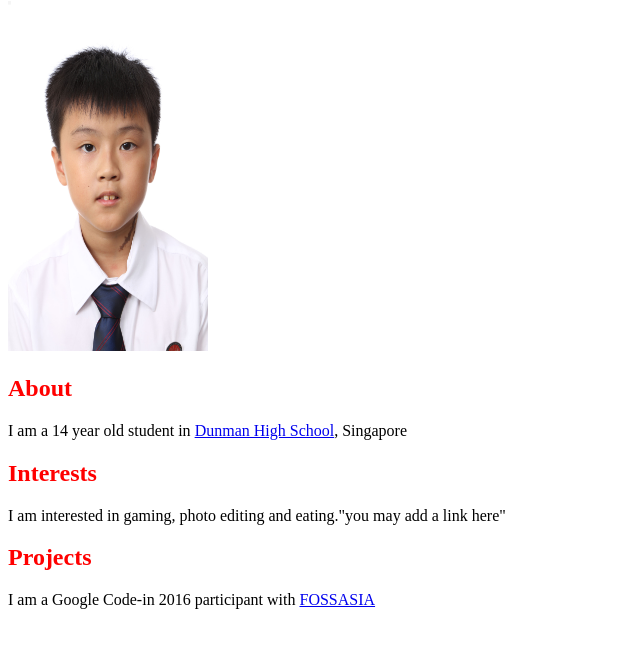
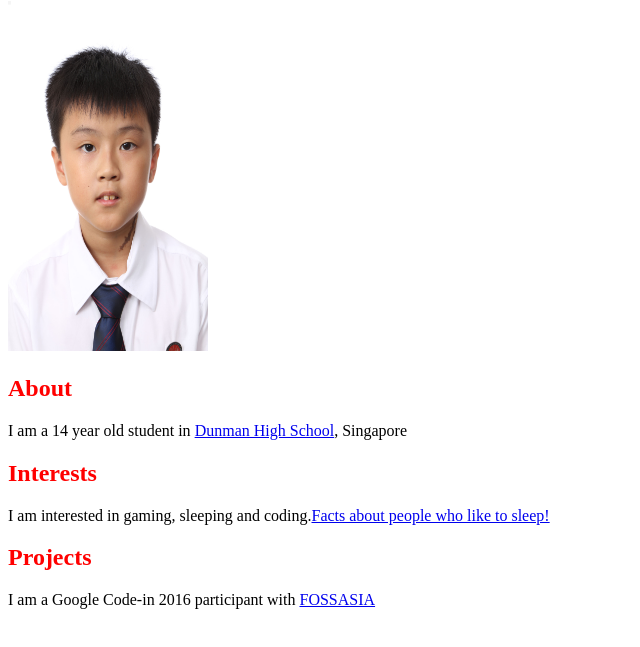
Before and after one commit to SunnyMeat/SunnyMeat.github.io, a plain HTML site: page index.html in a window 1280 px wide. Shown: the part 79-726 px from the top of the page, without its empty margins (0-640 px from the left). Drawn offline with Linux system fonts and the light colour scheme.

Commit message:
Update index.html

```diff
--- a/index.html
+++ b/index.html
@@ -11,7 +11,7 @@
     <h2>About</h2>
     <p>I am a 14 year old student in <a href="http://dunmanhigh.moe.edu.sg/wp-content/uploads/website/index.html">Dunman High School</a>, Singapore</p>
     <h2>Interests</h2>
-    <p>I am interested in gaming, photo editing and eating."you may add a link here"</p>
+    <p>I am interested in gaming, sleeping and coding.<a href="http://hellogiggles.com/people-love-sleep/">Facts about people who like to sleep!</a></p>
     <h2>Projects</h2>
     <p> I am a Google Code-in 2016 participant with <a href="http://fossasia.org">FOSSASIA</a></p>
 
```
